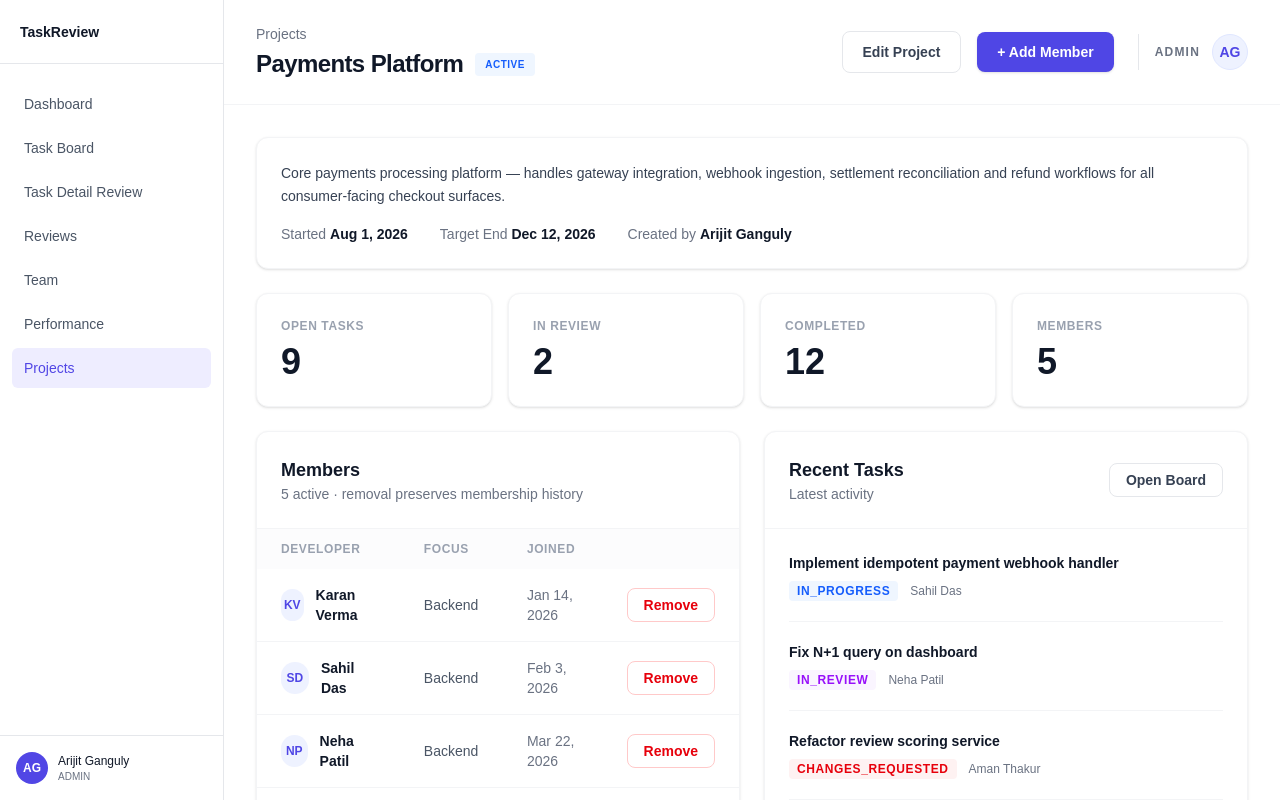
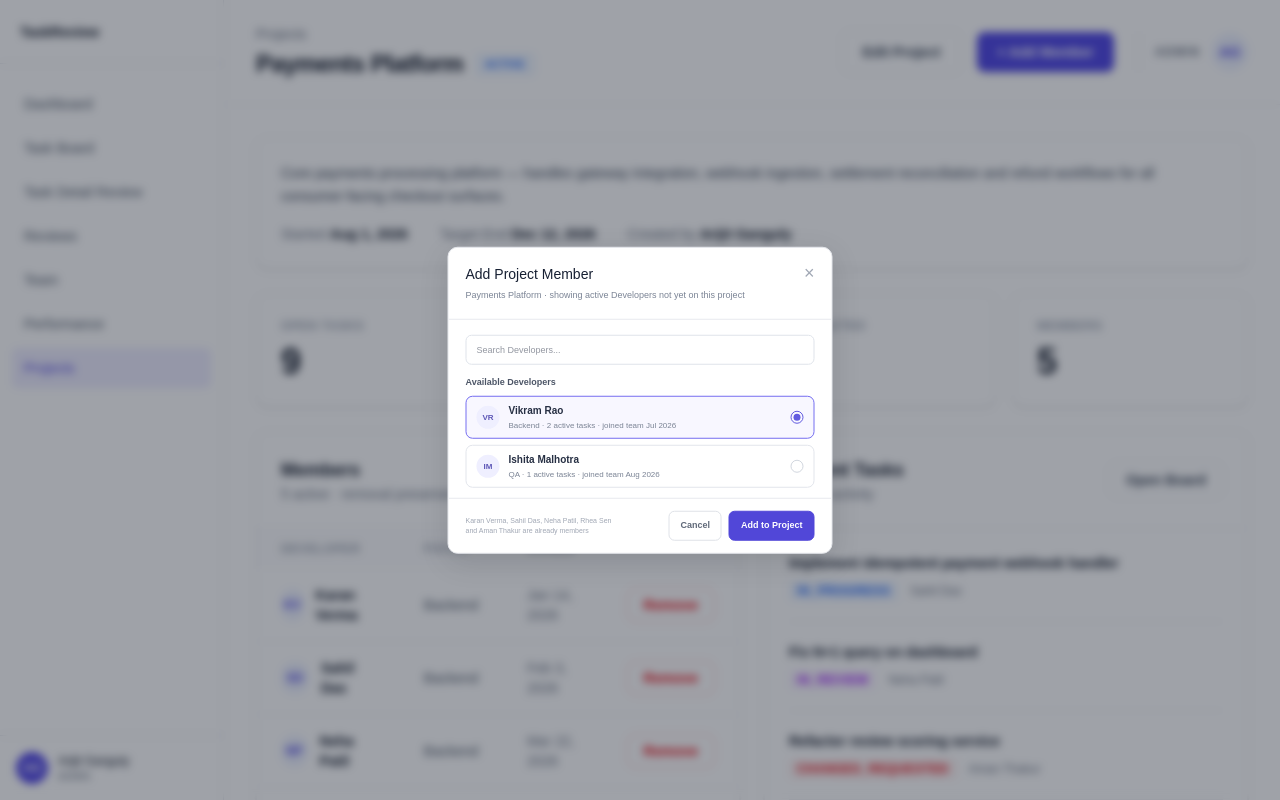
Before and after one commit to WorkR25/Internal-Engineering-Task-Management-System-Frontend, a Next.js app: page /Projects/projects in a window 1280 px wide. Both pictures are taken after a click on the button "+ Add Member". Shown: the top 800 px of the page. Built offline with nearby package versions, Linux system fonts and the light colour scheme.

Commit message:
Add Member componet on Project page is now functional

```diff
--- a/src/components/project-member/add-member.tsx
+++ b/src/components/project-member/add-member.tsx
@@ -1,4 +1,5 @@
 "use client";
+
 
 import { useState } from "react";
 
@@ -20,19 +21,37 @@ const developers = [
     initials: "IM",
   },
 ];
+interface AddMemberProps {
+  isOpen: boolean;
+  onClose: () => void;
+}
 
-export default function AddMember() {
+export default function AddMember({ isOpen, onClose }: AddMemberProps) {
   const [selected, setSelected] = useState(1);
   const [search, setSearch] = useState("");
+
+  if (!isOpen) return null;
+
 
   const filteredDevelopers = developers.filter((developer) =>
     developer.name.toLowerCase().includes(search.toLowerCase())
   );
 
   return (
+
+    <div
+    style={{
+    position: "fixed",
+    inset: 0,
+    zIndex: 50,
+    backgroundColor: "rgba(17, 24, 39, 0.4)", // Semi-transparent dark overlay
+    backdropFilter: "blur(4px)", // This creates the actual blur effect
+  }}
+    >
+
     <div
       style={{
-        position: "fixed",
+        position: "absolute",
         top: "50%",
         left: "50%",
         transform: "translate(-50%, -50%)",
@@ -79,6 +98,7 @@ export default function AddMember() {
         </div>
 
         <button
+          onClick={onClose}
           style={{
             border: "none",
             background: "transparent",
@@ -286,6 +306,7 @@ export default function AddMember() {
           }}
         >
           <button
+            onClick={onClose}
             style={{
               padding: "7px 11px",
               borderRadius: "6px",
@@ -317,5 +338,6 @@ export default function AddMember() {
         </div>
       </div>
     </div>
+  </div>
   );
 }
--- a/src/pages/Projects/projects.tsx
+++ b/src/pages/Projects/projects.tsx
@@ -1,10 +1,10 @@
 "use client";
 
-import React from 'react';
+import React, { useState } from 'react';
 import { useRouter } from 'next/navigation';
 import Sidebar from '@/components/layout/sidebar';
 import './projects.css'; // <-- Import the new stylesheet
-
+import AddProjectMemberModal from '@/components/project-member/add-member';
 // Mock data based on the provided UI design
 const members = [
   { initials: 'KV', name: 'Karan Verma', focus: 'Backend', joined: 'Jan 14, 2026' },
@@ -23,7 +23,7 @@ const recentTasks = [
 
 export default function ProjectsPage() {
   const router = useRouter();
-
+  const [isModalOpen, setIsModalOpen] = useState(false);
   return (
     <div className="projects-container">
 
@@ -52,7 +52,9 @@ export default function ProjectsPage() {
             <button className="btn-secondary">
               Edit Project
             </button>
-            <button className="btn-primary">
+            <button
+            onClick={() => setIsModalOpen(true)}
+            className="btn-primary">
               + Add Member
             </button>
 
@@ -171,6 +173,9 @@ export default function ProjectsPage() {
           </div>
         </div>
       </div>
+        {/* Add Developer Modal Component */}
+        <AddProjectMemberModal isOpen={isModalOpen} onClose={() => setIsModalOpen(false)} />
+
     </div>
   );
 }
--- a/src/pages/performance.tsx
+++ b/src/pages/performance.tsx
@@ -1,7 +1,7 @@
 "use client";
 
 import { useState } from "react";
-import Sidebar from "../components/layout/sidebar";
+import Sidebar from "@/components/layout/sidebar";
 
 type Metric = {
   label: string;
```
